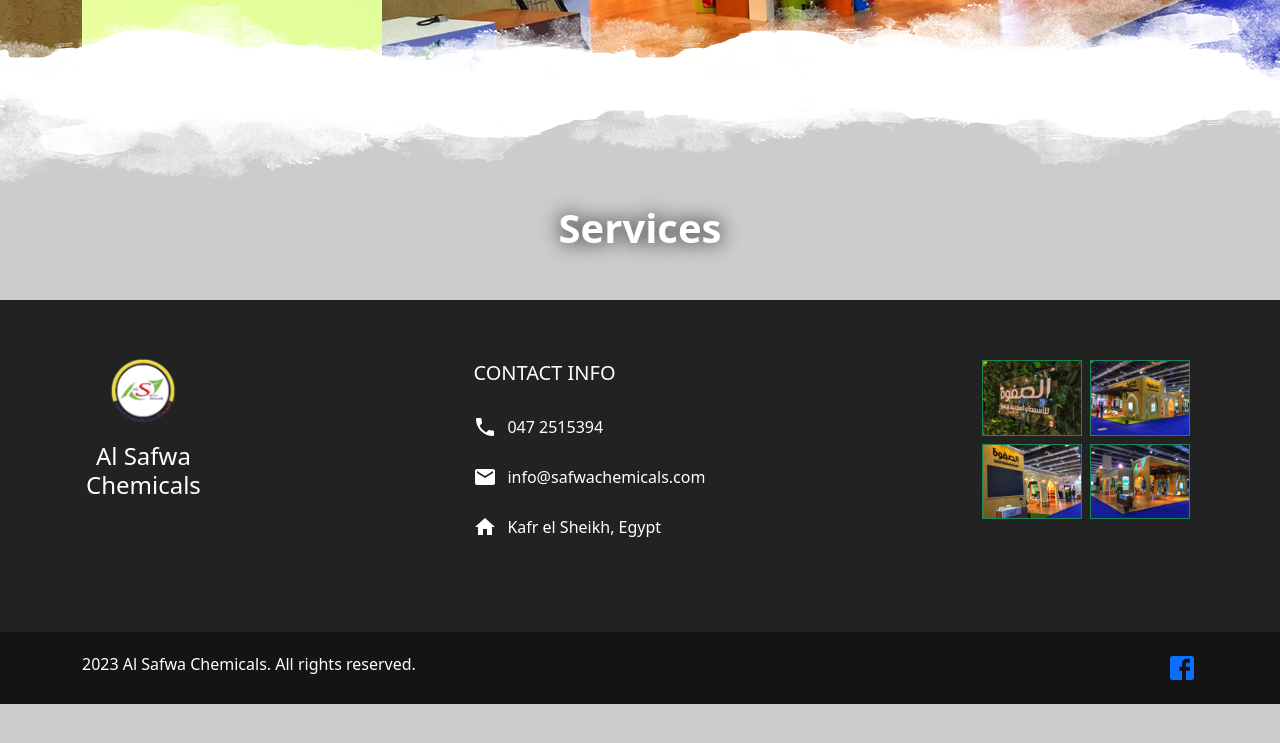
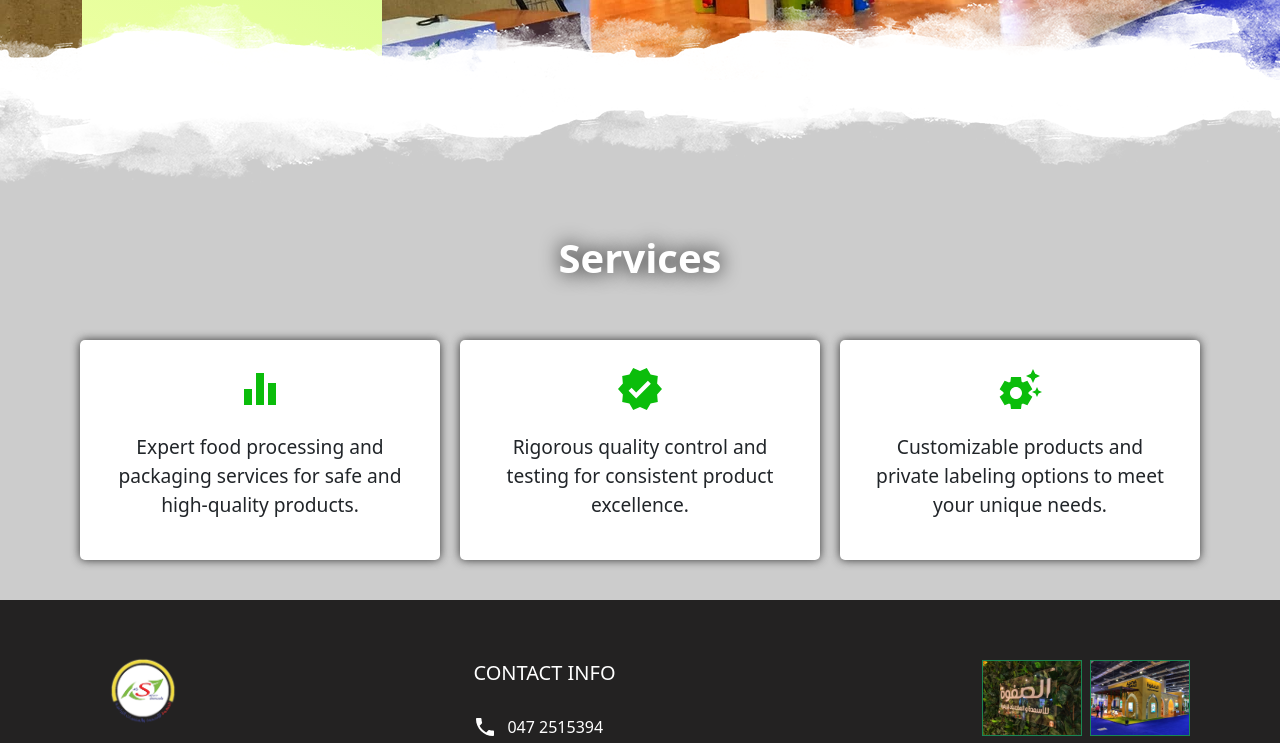
Before and after one commit to AbdulrahmanM0/AlSafwa, a React (Create React App) app: page / in a window 1280 px wide. Shown: the part 716-1459 px from the top of the page. Before the commit the page ends 1420 px from the top, so only its background shows below. Built offline with nearby package versions, Linux system fonts and the light colour scheme.

Commit message:
adding services section with interSection observer

```diff
--- a/src/App.css
+++ b/src/App.css
@@ -18,5 +18,4 @@ ul{
 }
 a{
   text-decoration: none !important;
-
 }
--- a/src/App.js
+++ b/src/App.js
@@ -8,6 +8,7 @@ import "slick-carousel/slick/slick-theme.css";
 import NotFound from './components/Pages/NotFound/NotFound';
 import Footer from './components/Footer/Footer';
 import UpButton from './components/UpButton/UpButton';
+import './components/IntersectioObserverStyle/InterSection.css';
 
 function App() {
   return (
--- /dev/null
+++ b/src/components/IntersectioObserverStyle/InterSection.css
@@ -0,0 +1,9 @@
+.interSecting{
+    transform: translateY(1);
+    opacity: 1;
+    transition: 1s;
+}
+.notInterSecting{
+    opacity: 0;
+    transform: translateY(100px);
+}
--- a/src/components/Pages/Home/HeadComponent/HeadComponent.jsx
+++ b/src/components/Pages/Home/HeadComponent/HeadComponent.jsx
@@ -1,13 +1,18 @@
 import SplitItem from '../SplitItem/SplitItem';
 import './HeadComponent.css';
+import { InView } from 'react-intersection-observer';
+import { useState } from 'react';
 
 export default function HeadComponent(props) {
-    const {sectionName} = props;
+  const {sectionName} = props;
+  const [isInterSecting,setInterSecting] = useState(false);
   return (
-    <div>
-        <div className='headClass container'>
-            <h2>{sectionName}</h2>
-        </div>
-    </div>
+    <InView onChange={(inView,entry)=>{setTimeout(()=>setInterSecting(inView),1000)}}>
+      <div className={isInterSecting ? 'interSecting' :'notInterSecting' } >
+          <div className='headClass container'>
+              <h2>{sectionName}</h2>
+          </div>
+      </div>
+    </InView>
   )
 }
--- /dev/null
+++ b/src/components/Pages/Home/ServicesSection/ServicesItems/ServicesCards.css
@@ -0,0 +1,20 @@
+.services-container > div{
+    background-color: #fff;
+    padding: 15px;
+    margin: 10px;
+    text-align: center;
+    border-radius: 5px;
+    box-shadow: 0 0 10px #333333;
+}
+.services-container > div:hover{
+    transform: translateY(-20px);
+}
+.services-container > div > div > svg{
+    font-size: 3rem;
+    color: rgb(11, 189, 11);
+    margin: 10px;
+}
+.services-container > div > div > p{
+    font-size: 1.2rem;
+    padding: 10px;
+}
--- /dev/null
+++ b/src/components/Pages/Home/ServicesSection/ServicesItems/ServicesCards.jsx
@@ -0,0 +1,51 @@
+import EqualizerIcon from '@mui/icons-material/Equalizer';
+import SettingsSuggestIcon from '@mui/icons-material/SettingsSuggest';
+import VerifiedIcon from '@mui/icons-material/Verified';
+import './ServicesCards.css';
+import { InView } from 'react-intersection-observer';
+import { useState } from 'react';
+
+export default function ServicesCards() {
+    const [isInterSecting,setInterSecting] = useState(false);
+
+  return (
+    <InView onChange={(inView,entry)=>{setTimeout(()=>setInterSecting(inView),1000)}} >
+        <div className={isInterSecting ? 'interSecting' :'notInterSecting' } >
+            <div className='container'>
+                <div className='row services-container'>
+                    <div className="col" style={{minWidth: '300px'}} >
+                        <div>
+                        <EqualizerIcon />
+                        </div>
+                        <div>
+                            <p>
+                            Expert food processing and packaging services for safe and high-quality products.
+                            </p>
+                        </div>
+                    </div>
+                    <div className="col" style={{minWidth: '300px'}} >
+                        <div>
+                            <VerifiedIcon />
+                        </div>
+                        <div>
+                            <p>
+                            Rigorous quality control and testing for consistent product excellence.
+                            </p>
+                        </div>
+                    </div>
+                    <div className="col" style={{minWidth: '300px'}} >
+                        <div>
+                            <SettingsSuggestIcon />
+                        </div>
+                        <div>
+                            <p>
+                            Customizable products and private labeling options to meet your unique needs.
+                            </p>
+                        </div>
+                    </div>
+                </div>
+            </div>
+        </div>
+    </InView>
+  )
+}
--- a/src/components/Pages/Home/ServicesSection/ServicesSection.css
+++ b/src/components/Pages/Home/ServicesSection/ServicesSection.css
@@ -0,0 +1,3 @@
+.services-section{
+    padding: 30px 0;
+}
--- a/src/components/Pages/Home/ServicesSection/ServicesSection.jsx
+++ b/src/components/Pages/Home/ServicesSection/ServicesSection.jsx
@@ -1,15 +1,13 @@
 import HeadComponent from '../HeadComponent/HeadComponent';
+import ServicesCards from './ServicesItems/ServicesCards';
 import './ServicesSection.css';
-import { useEffect } from 'react';
-import { InView } from 'react-intersection-observer';
 
 export default function ServicesSection() {
 
   return (
     <section className='services-section'>
-        <InView onChange={(inView,entry)=>{console.log('inView',entry)}}>
-            <HeadComponent sectionName={'Services'}/>
-        </InView>
+            <HeadComponent sectionName={'Services'} />
+            <ServicesCards />
     </section>
   )
 }
```
Also changed, not shown: 1 other file (tests, documents, lock files or other folders).
